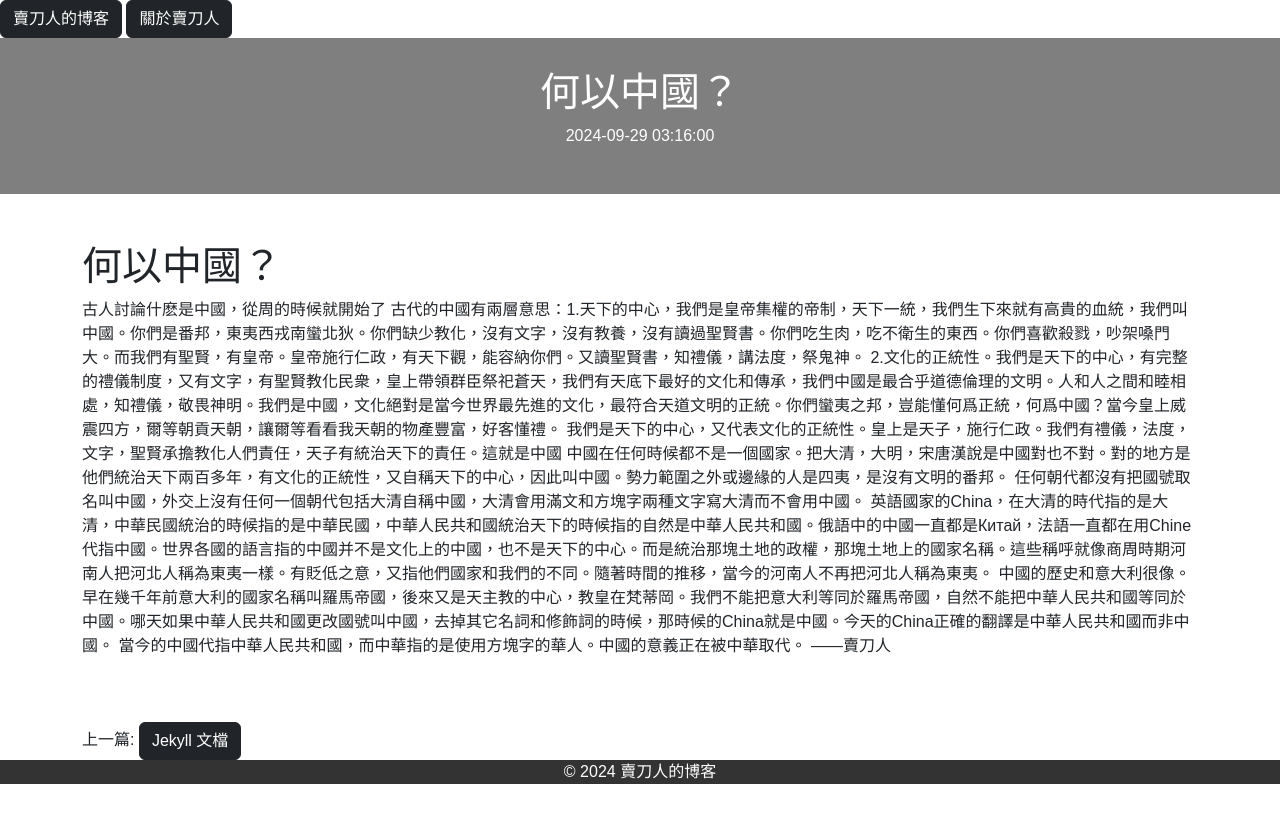
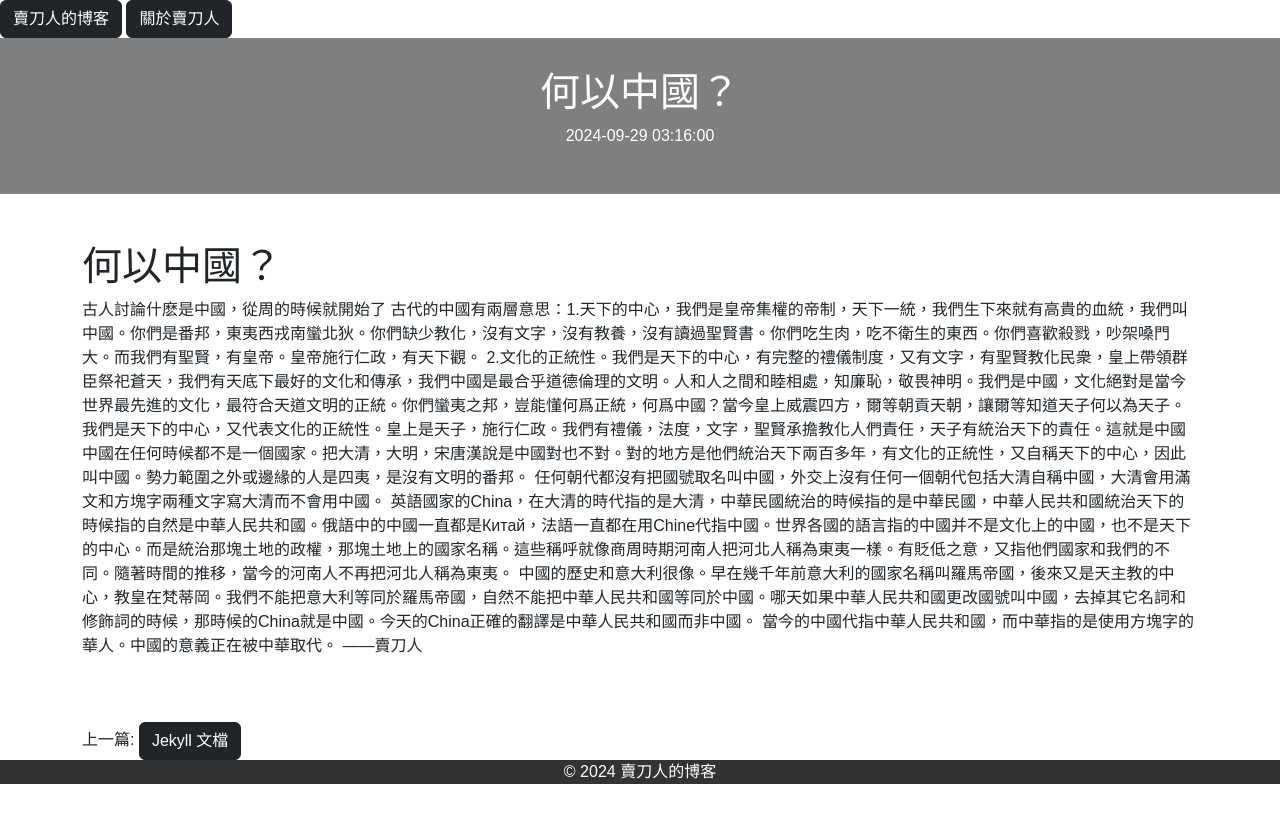
Before and after one commit to maidaoren/maidaoren.github.io, a Jekyll site: the page built from _posts/2024-08-28-what is china.md, in a window 1280 px wide. Shown: the top 823 px of the page. Built offline with Jekyll 4.4.1, drawn with Linux system fonts in a browser that asks for light colours.

Commit message:
Update 2024-08-28-what is china.md

```diff
--- a/_posts/2024-08-28-what is china.md
+++ b/_posts/2024-08-28-what is china.md
@@ -6,8 +6,8 @@ date: 2024-09-29 11:16:00 +0800
 ---
 # 						何以中國？
 古人討論什麽是中國，從周的時候就開始了
-古代的中國有兩層意思：1.天下的中心，我們是皇帝集權的帝制，天下一統，我們生下來就有高貴的血統，我們叫中國。你們是番邦，東夷西戎南蠻北狄。你們缺少教化，沒有文字，沒有教養，沒有讀過聖賢書。你們吃生肉，吃不衛生的東西。你們喜歡殺戮，吵架嗓門大。而我們有聖賢，有皇帝。皇帝施行仁政，有天下觀，能容納你們。又讀聖賢書，知禮儀，講法度，祭鬼神。
-2.文化的正統性。我們是天下的中心，有完整的禮儀制度，又有文字，有聖賢教化民衆，皇上帶領群臣祭祀蒼天，我們有天底下最好的文化和傳承，我們中國是最合乎道德倫理的文明。人和人之間和睦相處，知禮儀，敬畏神明。我們是中國，文化絕對是當今世界最先進的文化，最符合天道文明的正統。你們蠻夷之邦，豈能懂何爲正統，何爲中國？當今皇上威震四方，爾等朝貢天朝，讓爾等看看我天朝的物產豐富，好客懂禮。
+古代的中國有兩層意思：1.天下的中心，我們是皇帝集權的帝制，天下一統，我們生下來就有高貴的血統，我們叫中國。你們是番邦，東夷西戎南蠻北狄。你們缺少教化，沒有文字，沒有教養，沒有讀過聖賢書。你們吃生肉，吃不衛生的東西。你們喜歡殺戮，吵架嗓門大。而我們有聖賢，有皇帝。皇帝施行仁政，有天下觀。
+2.文化的正統性。我們是天下的中心，有完整的禮儀制度，又有文字，有聖賢教化民衆，皇上帶領群臣祭祀蒼天，我們有天底下最好的文化和傳承，我們中國是最合乎道德倫理的文明。人和人之間和睦相處，知廉恥，敬畏神明。我們是中國，文化絕對是當今世界最先進的文化，最符合天道文明的正統。你們蠻夷之邦，豈能懂何爲正統，何爲中國？當今皇上威震四方，爾等朝貢天朝，讓爾等知道天子何以為天子。
 我們是天下的中心，又代表文化的正統性。皇上是天子，施行仁政。我們有禮儀，法度，文字，聖賢承擔教化人們責任，天子有統治天下的責任。這就是中國
 中國在任何時候都不是一個國家。把大清，大明，宋唐漢說是中國對也不對。對的地方是他們統治天下兩百多年，有文化的正統性，又自稱天下的中心，因此叫中國。勢力範圍之外或邊緣的人是四夷，是沒有文明的番邦。
 任何朝代都沒有把國號取名叫中國，外交上沒有任何一個朝代包括大清自稱中國，大清會用滿文和方塊字兩種文字寫大清而不會用中國。
```
